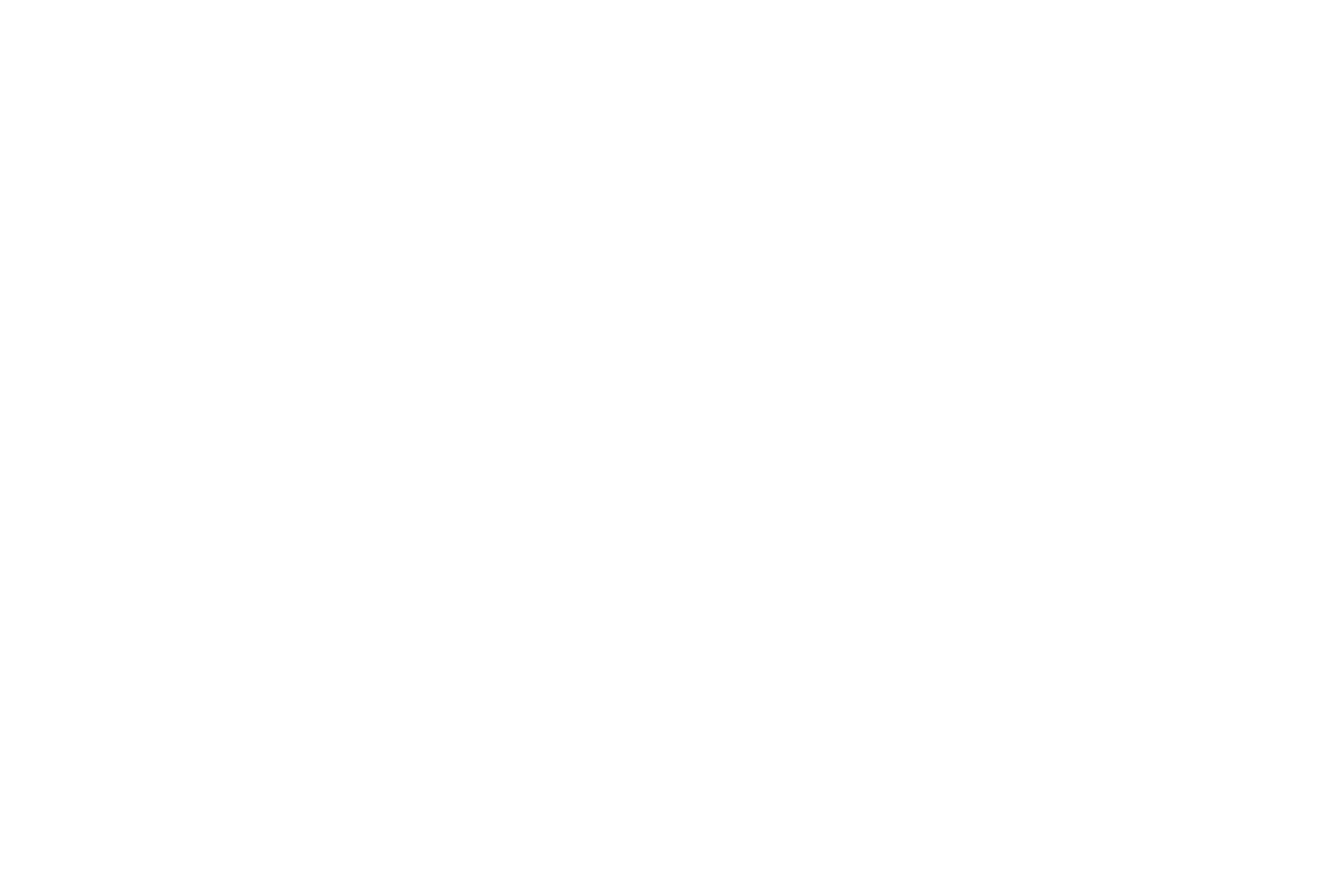
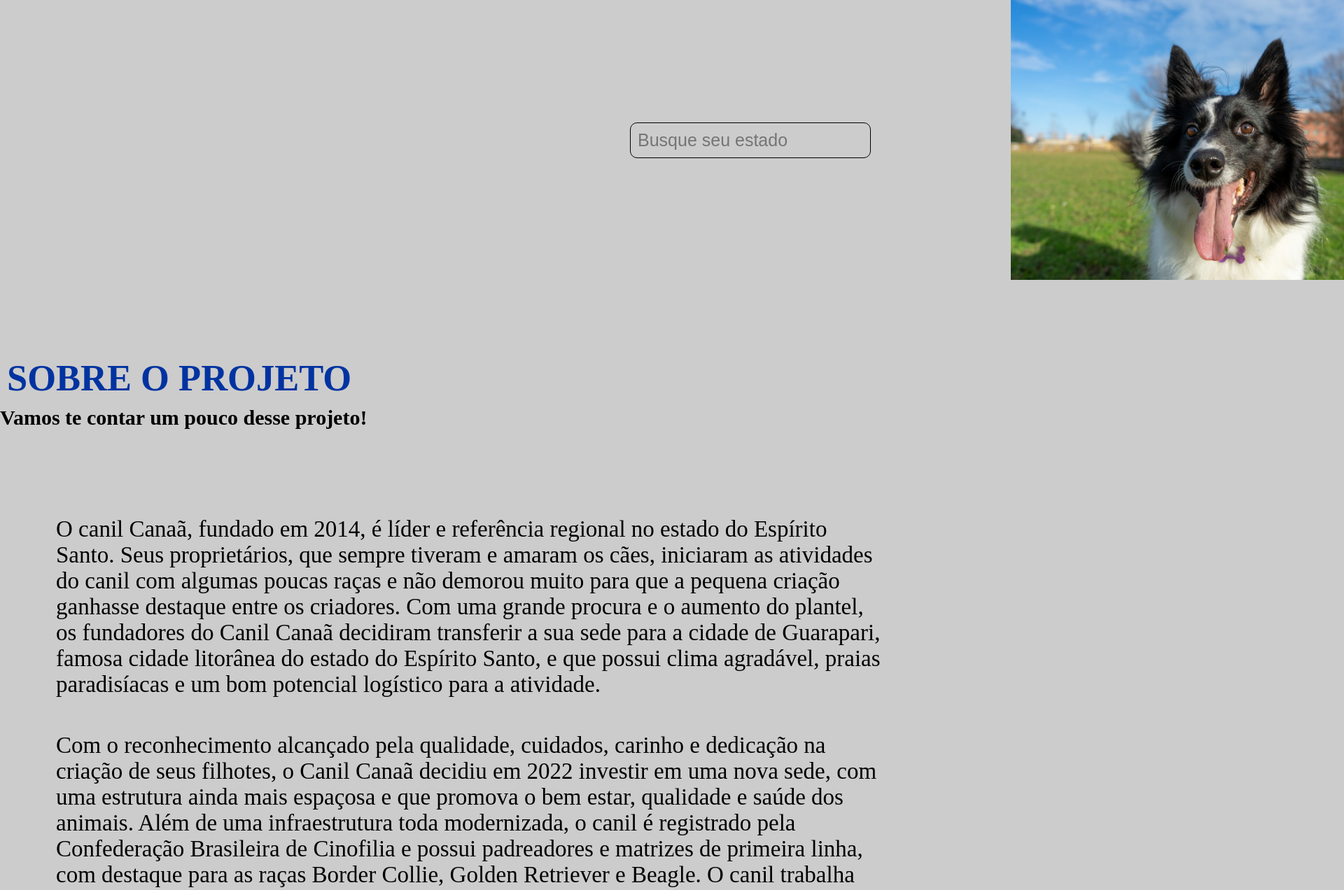
Before and after one commit to LuisFelipe120/canilseguroapp, a React (Create React App) app: page /sobre in a window 1280 px wide. Before the commit this address had no page. Shown: the top 1272 px of the page at 70% size, 1920 px wide, since content can reach past the window. Before the commit the page ends 800 px from the top, so only its background shows below. Built offline with nearby package versions, Linux system fonts and the light colour scheme.

Commit message:
alteracao sobre

```diff
--- a/src/App.js
+++ b/src/App.js
@@ -9,6 +9,7 @@ import MinhaConta from './pages/MinhaConta';
 import KennelClub from './pages/KennelClub';
 import CardDetalhes from './pages/CardDetalhes';
 import CardCanilDetalhes from './pages/CardCanilDetalhes';
+import Sobre from './pages/Sobre';
 
 function App() {
   return (
@@ -50,6 +51,9 @@ function App() {
       <Route path='/CadastroUsuario' element={
         <CadastroUsuario/>
       }></Route>
+      <Route path='/sobre' element={
+        <Sobre/>
+      }></Route>
    </Routes>
   );
 }
--- a/src/pages/Sobre/index.js
+++ b/src/pages/Sobre/index.js
@@ -1,17 +1,19 @@
 import React from 'react'
+import './style.css';
+import hotdog from '../../assets/images/close-de-um-border-collie-em-um-campo-ofegante-sob-a-luz-do-sol_181624-30059.jpg';
 
-const Sobre = () => {
+function Sobre(){
   return (
    <body>
-    <header>
 
-      <div>
-        <input id='estado' placeholder='busque por um estado'></input>
+
+     <div className='header'>
+        <input className='pesquisa' placeholder='Busque seu estado'></input>
+         <img className='hotdog' src={hotdog} />
       </div>
 
-    </header>
+    <main>
 
-    <main>
       <div id='tituloArea'>
           <h2 >SOBRE O PROJETO</h2>
       </div>
@@ -20,21 +22,21 @@ const Sobre = () => {
           <h2>Vamos te contar um pouco desse projeto!</h2>
       </div>
 
-      <div id='sobreArea'>
-          <h2 id=''>O canil Canaã, fundado em 2014, é líder e referência regional
+      <div className='sobreArea'>
+          <p id='primeiro'>O canil Canaã, fundado em 2014, é líder e referência regional
             no estado do Espírito Santo. Seus proprietários, que sempre tiveram e amaram os cães, iniciaram as atividades do canil com algumas poucas raças e não demorou muito
             para que a pequena criação ganhasse destaque entre os criadores.
             Com uma grande procura e o aumento do plantel, os fundadores do Canil Canaã decidiram transferir a sua sede para a cidade de Guarapari, famosa cidade litorânea
             do estado do Espírito Santo, e que possui clima agradável, praias paradisíacas e um bom potencial logístico para a atividade.
-          </h2>
-          <h2 id='segundo'>Com o reconhecimento alcançado pela qualidade, cuidados, carinho e dedicação na
+          </p>
+          <p id='segundo'>Com o reconhecimento alcançado pela qualidade, cuidados, carinho e dedicação na
             criação de seus filhotes, o Canil Canaã decidiu em 2022 investir em uma nova sede, com uma estrutura ainda mais espaçosa
             e que promova o bem estar, qualidade e saúde dos animais.
             Além de uma infraestrutura toda modernizada, o canil é registrado pela
             Confederação Brasileira de Cinofilia e possui padreadores e matrizes de primeira linha, com destaque para as raças Border Collie, Golden Retriever e Beagle.
             O canil trabalha com venda permanente de filhotes e compreende a sua responsabilidade de entregar os cães com segurança.
             Através de uma parceria estratégica de longa data com a GolLog, oferecemos transporte de qualidade para que você receba seu filhote com total segurança em todo território nacional.
-          </h2>
+          </p>
       </div>
 
     </main>
--- a/src/pages/Sobre/style.css
+++ b/src/pages/Sobre/style.css
@@ -1,21 +1,25 @@
 *
 {
-
+    background-color: #ccc;
     margin: 0;
     padding: 0;
     box-sizing: border-box;
 }
 
-header
-{
+
+
+.header{
+
+    width: 100px;
     display: flex;
-    justify-content: center;
+    justify-content: column;
     align-items: center;
-    margin-top: 30px;
+    margin-left: 900px;
 }
 
-#estado
+.pesquisa
 {
+
     border-radius: 10px;
     padding: 10px;
     border: 1px solid ;
@@ -27,31 +31,46 @@ header
 #tituloArea
 {
     display: flex;
-    justify-content: center;
+    justify-content: left;
     align-items: center;
     margin-top: 100px;
-    font-size: 20px;
+    font-size: 35px;
+    color: #0033A1;
+    padding: 10px;
 
-    padding: 10px;
-    background: linear-gradient(to right, black 33%, transparent 40%, transparent 66%, black 70%);
+
 }
 
 #subtitulo
 {
-    margin-top: 90px;
-    margin-left: 150px;
+    /* margin-top: 30px; */
+    display: flex;
+    justify-content: left;
     font-size: 20px;
 }
 
-#sobreArea
+/* margin-left: 650px; */
+
+.sobreArea
 {
     margin-top: 24px;
     margin-left: 70px;
-    font-size: 18px;
+    font-size: 33px;
     padding: 10px;
+}
+
+#primeiro{
+    margin-top: 90px;
+margin-bottom: 50px;
 }
 
 #segundo
 {
-    margin-top: 25px;
+    margin-top: 40px;
 }
+
+.hotdog{
+    width: 600px;
+    height: 400px;
+    margin-left: 200px;
+}
```
